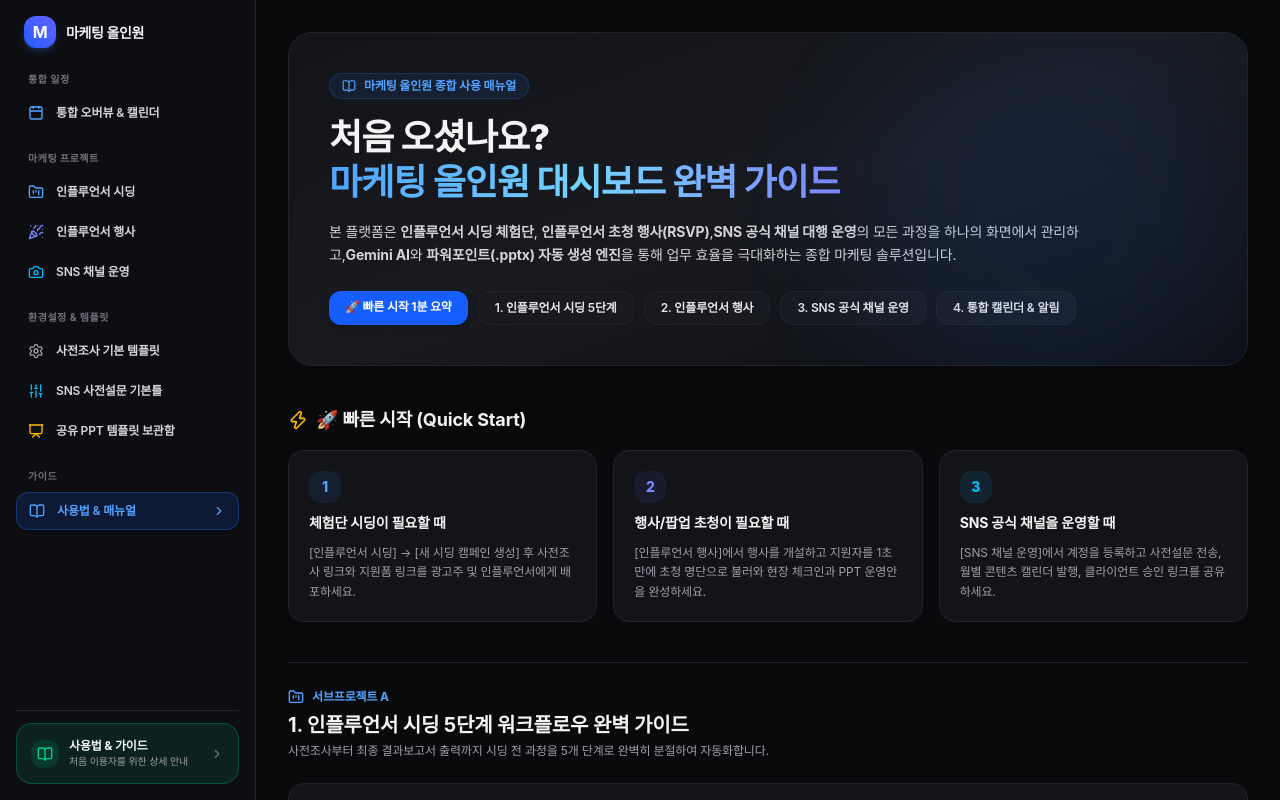
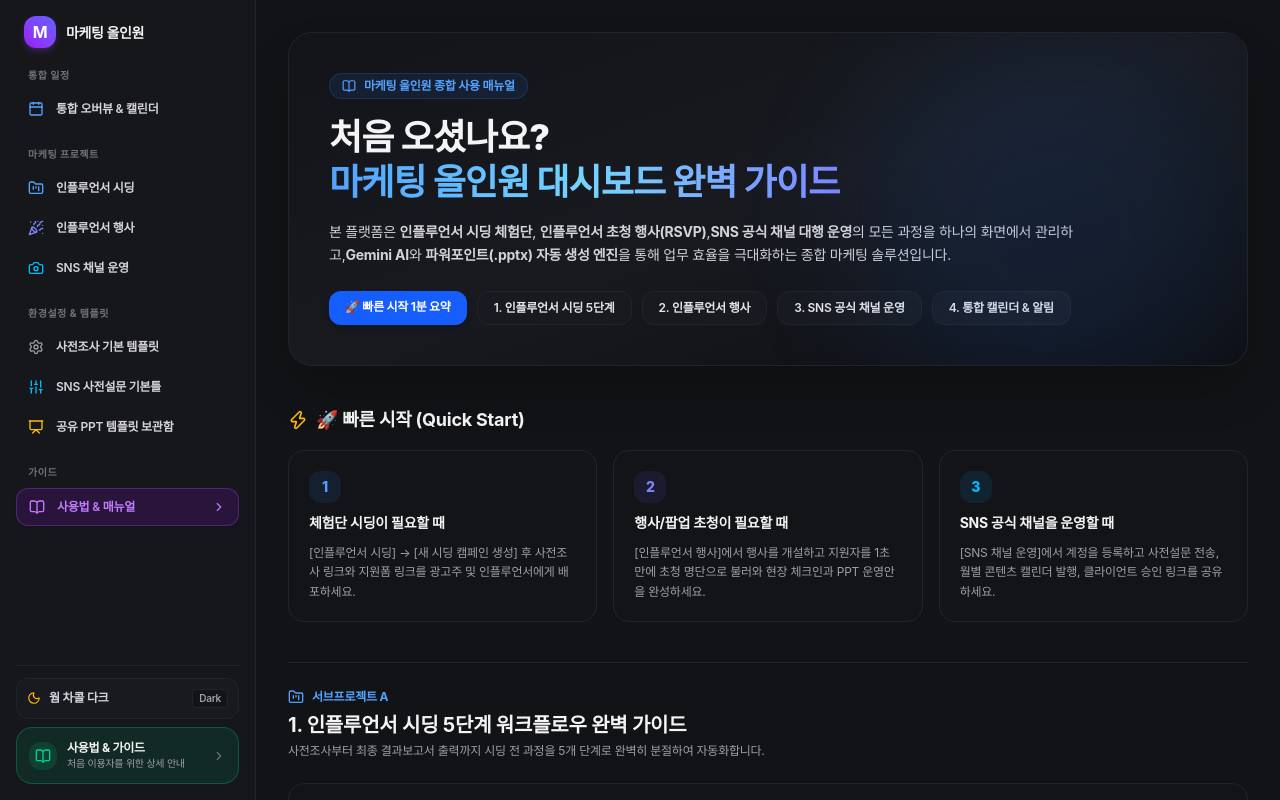
Before and after one commit to grapevine26/marketing_dashboard, a Next.js app: page /guide in a window 1280 px wide. Shown: the top 800 px of the page. Built offline with nearby package versions, Linux system fonts and the light colour scheme.

Commit message:
feat(theme): set Preset 2 (Warm Charcoal) as default dark theme and Preset 3 (Clean Off-White) as light theme with instant toggle

```diff
--- a/app/(dashboard)/layout.tsx
+++ b/app/(dashboard)/layout.tsx
@@ -15,7 +15,9 @@ import {
   Presentation,
   Sliders,
   BookOpen,
+  Palette,
 } from "lucide-react";
+import ThemeToggleButton from "@/components/ThemeToggleButton";
 
 export default function DashboardLayout({
   children,
@@ -110,24 +112,26 @@ export default function DashboardLayout({
   const closeMenu = () => setMobileMenuOpen(false);
 
   return (
-    <div className="min-h-screen flex flex-col md:flex-row bg-[#090A0C] text-zinc-100 font-sans antialiased">
+    <div className="min-h-screen flex flex-col md:flex-row bg-[#121316] text-zinc-100 font-sans antialiased transition-colors duration-200">
       {/* Mobile Top Header */}
-      <header className="md:hidden sticky top-0 z-40 flex items-center justify-between px-4 py-3 bg-[#0D0E12]/95 backdrop-blur-md border-b border-[#22242A]">
+      <header className="md:hidden sticky top-0 z-40 flex items-center justify-between px-4 py-3 bg-[#16171B]/95 backdrop-blur-md border-b border-[#22242A]">
         <Link href="/" className="flex items-center gap-2.5">
-          <div className="w-7 h-7 rounded-lg bg-gradient-to-tr from-blue-600 to-indigo-500 flex items-center justify-center font-bold text-white text-xs shadow-md shadow-blue-500/20">
+          <div className="w-7 h-7 rounded-lg bg-gradient-to-tr from-purple-600 to-indigo-500 flex items-center justify-center font-bold text-white text-xs shadow-md shadow-purple-500/20">
             M
           </div>
           <span className="font-bold text-zinc-100 text-sm tracking-tight">마케팅 올인원</span>
         </Link>
 
+        <div className="flex items-center gap-2">
           <button
             type="button"
             aria-label="메뉴 열기"
             onClick={() => setMobileMenuOpen(!mobileMenuOpen)}
-          className="p-2 rounded-xl bg-[#131418] border border-[#22242A] text-zinc-300 hover:text-white active:scale-95 transition"
+            className="p-2 rounded-xl bg-[#191B20] border border-[#22242A] text-zinc-300 hover:text-white active:scale-95 transition"
           >
             {mobileMenuOpen ? <X className="w-5 h-5" /> : <Menu className="w-5 h-5" />}
           </button>
+        </div>
       </header>
 
       {/* Mobile Slide-over Drawer Backdrop */}
@@ -140,14 +144,14 @@ export default function DashboardLayout({
 
       {/* Sidebar Drawer */}
       <aside
-        className={`fixed md:sticky top-0 bottom-0 left-0 z-50 w-72 md:w-64 border-r border-[#22242A] bg-[#0D0E12] flex flex-col p-4 space-y-6 shrink-0 transition-transform duration-300 ease-in-out md:translate-x-0 ${
+        className={`fixed md:sticky top-0 bottom-0 left-0 z-50 w-72 md:w-64 border-r border-[#22242A] bg-[#16171B] flex flex-col p-4 space-y-5 shrink-0 transition-transform duration-300 ease-in-out md:translate-x-0 ${
           mobileMenuOpen ? "translate-x-0 shadow-2xl" : "-translate-x-full md:translate-x-0"
         } h-screen overflow-y-auto`}
       >
         {/* Sidebar Brand Header */}
         <div className="px-2 flex items-center justify-between">
           <Link href="/" onClick={closeMenu} className="flex items-center gap-2.5">
-            <div className="w-8 h-8 rounded-xl bg-gradient-to-tr from-blue-600 to-indigo-500 flex items-center justify-center font-bold text-white shadow-md shadow-blue-500/20">
+            <div className="w-8 h-8 rounded-xl bg-gradient-to-tr from-purple-600 to-indigo-500 flex items-center justify-center font-bold text-white shadow-md shadow-purple-500/20">
               M
             </div>
             <div>
@@ -159,7 +163,7 @@ export default function DashboardLayout({
           <button
             type="button"
             onClick={closeMenu}
-            className="md:hidden p-1.5 rounded-lg text-zinc-400 hover:text-white hover:bg-[#181A20]"
+            className="md:hidden p-1.5 rounded-lg text-zinc-400 hover:text-white hover:bg-[#21232B]"
           >
             <X className="w-5 h-5" />
           </button>
@@ -182,15 +186,15 @@ export default function DashboardLayout({
                     onClick={closeMenu}
                     className={`flex items-center justify-between px-3 py-2.5 rounded-xl text-xs font-semibold transition ${
                       active
-                        ? "bg-blue-600/15 border border-blue-500/30 text-blue-400 shadow-sm"
-                        : "text-zinc-300 hover:text-white hover:bg-[#181A20]"
+                        ? "bg-purple-600/15 border border-purple-500/30 text-purple-400 shadow-sm"
+                        : "text-zinc-300 hover:text-white hover:bg-[#21232B]"
                     }`}
                   >
                     <div className="flex items-center gap-3">
-                      <Icon className={`w-4 h-4 ${active ? "text-blue-400" : item.color}`} />
+                      <Icon className={`w-4 h-4 ${active ? "text-purple-400" : item.color}`} />
                       <span>{item.name}</span>
                     </div>
-                    {active && <ChevronRight className="w-3.5 h-3.5 text-blue-400" />}
+                    {active && <ChevronRight className="w-3.5 h-3.5 text-purple-400" />}
                   </Link>
                 );
               })}
@@ -198,15 +202,19 @@ export default function DashboardLayout({
           ))}
         </nav>
 
-        {/* Usage Guide Button at Bottom */}
-        <div className="pt-3 border-t border-[#22242A]">
+        {/* Theme Toggle & Usage Guide Buttons at Bottom */}
+        <div className="pt-3 border-t border-[#22242A] space-y-2">
+          {/* Theme Switcher Toggle */}
+          <ThemeToggleButton />
+
+          {/* User Guide Button */}
           <Link
             href="/guide"
             onClick={closeMenu}
-            className={`w-full p-3.5 rounded-2xl border transition flex items-center justify-between group ${
+            className={`w-full p-3 rounded-2xl border transition flex items-center justify-between group ${
               pathname === "/guide"
                 ? "bg-emerald-600/15 border-emerald-500/30 text-emerald-400"
-                : "bg-[#131418] hover:bg-[#181A20] border-[#22242A] hover:border-emerald-500/30 text-zinc-200"
+                : "bg-[#191B20] hover:bg-[#21232B] border-[#22242A] hover:border-emerald-500/30 text-zinc-200"
             }`}
           >
             <div className="flex items-center gap-2.5">
--- a/app/globals.css
+++ b/app/globals.css
@@ -6,13 +6,132 @@
 }
 
 :root {
-  --background: #090a0c;
-  --foreground: #f4f4f5;
+  --background: #121316;
+  --foreground: #ECECF1;
+}
+
+html.dark,
+[data-theme="dark"] {
+  --background: #121316;
+  --foreground: #ECECF1;
+  color-scheme: dark;
+}
+
+html.light,
+[data-theme="light"] {
+  --background: #F8FAFC;
+  --foreground: #0F172A;
+  color-scheme: light;
 }
 
 body {
-  background: var(--background);
+  background-color: var(--background);
   color: var(--foreground);
-  font-family: -apple-system, BlinkMacSystemFont, "Segoe UI", Roboto, Helvetica, Arial, sans-serif;
-  letter-spacing: -0.01em;
+  font-family: -apple-system, BlinkMacSystemFont, "Segoe UI", Roboto, "Noto Sans KR", Helvetica, Arial, sans-serif;
+  letter-spacing: -0.015em;
+  transition: background-color 0.2s ease, color 0.2s ease;
 }
+
+/* =========================================================================
+   Light Mode Overrides (Clean Off-White #F8FAFC & Crisp White Cards)
+   ========================================================================= */
+html.light body,
+[data-theme="light"] body {
+  background-color: #F8FAFC !important;
+  color: #0F172A !important;
+}
+
+html.light header,
+html.light aside,
+[data-theme="light"] header,
+[data-theme="light"] aside {
+  background-color: #FFFFFF !important;
+  border-color: #E2E8F0 !important;
+}
+
+/* Map dark card backgrounds to clean white cards in light mode */
+html.light div[class*="bg-[#131418]"],
+html.light div[class*="bg-[#181A20]"],
+html.light div[class*="bg-[#090A0C]"],
+[data-theme="light"] div[class*="bg-[#131418]"],
+[data-theme="light"] div[class*="bg-[#181A20]"],
+[data-theme="light"] div[class*="bg-[#090A0C]"] {
+  background-color: #FFFFFF !important;
+  border-color: #E2E8F0 !important;
+}
+
+/* Light Mode Secondary subcards/badges */
+html.light div[class*="bg-[#090A0C]"] input,
+html.light div[class*="bg-[#090A0C]"] select,
+[data-theme="light"] div[class*="bg-[#090A0C]"] input,
+[data-theme="light"] div[class*="bg-[#090A0C]"] select {
+  background-color: #F8FAFC !important;
+  border-color: #CBD5E1 !important;
+}
+
+/* Typography in light mode */
+html.light .text-zinc-100,
+[data-theme="light"] .text-zinc-100 {
+  color: #0F172A !important;
+}
+
+html.light .text-zinc-200,
+[data-theme="light"] .text-zinc-200 {
+  color: #1E293B !important;
+}
+
+html.light .text-zinc-300,
+[data-theme="light"] .text-zinc-300 {
+  color: #334155 !important;
+}
+
+html.light .text-zinc-400,
+[data-theme="light"] .text-zinc-400 {
+  color: #64748B !important;
+}
+
+html.light .text-zinc-500,
+[data-theme="light"] .text-zinc-500 {
+  color: #94A3B8 !important;
+}
+
+/* Tables in light mode */
+html.light table,
+[data-theme="light"] table {
+  background-color: #FFFFFF !important;
+}
+
+html.light table thead,
+[data-theme="light"] table thead {
+  background-color: #F1F5F9 !important;
+  border-color: #E2E8F0 !important;
+}
+
+html.light table tbody tr,
+[data-theme="light"] table tbody tr {
+  border-color: #E2E8F0 !important;
+}
+
+html.light table tbody tr:hover,
+[data-theme="light"] table tbody tr:hover {
+  background-color: #F8FAFC !important;
+}
+
+/* Inputs, Textareas, Selects */
+html.light input:not([type="checkbox"]):not([type="radio"]),
+html.light textarea,
+html.light select,
+[data-theme="light"] input:not([type="checkbox"]):not([type="radio"]),
+[data-theme="light"] textarea,
+[data-theme="light"] select {
+  background-color: #F8FAFC !important;
+  color: #0F172A !important;
+  border-color: #CBD5E1 !important;
+}
+
+html.light input::placeholder,
+html.light textarea::placeholder,
+[data-theme="light"] input::placeholder,
+[data-theme="light"] textarea::placeholder {
+  color: #94A3B8 !important;
+}
--- a/app/layout.tsx
+++ b/app/layout.tsx
@@ -1,5 +1,6 @@
 import type { Metadata, Viewport } from "next";
 import "./globals.css";
+import { ThemeProvider } from "@/components/ThemeProvider";
 
 export const metadata: Metadata = {
   title: "마케팅 올인원 | 통합 인플루언서 & 마케팅 플랫폼",
@@ -11,7 +12,7 @@ export const viewport: Viewport = {
   initialScale: 1,
   maximumScale: 1,
   userScalable: false,
-  themeColor: "#090A0C",
+  themeColor: "#121316",
 };
 
 export default function RootLayout({
@@ -20,9 +21,11 @@ export default function RootLayout({
   children: React.ReactNode;
 }) {
   return (
-    <html lang="ko" className="dark">
-      <body className="min-h-screen bg-[#090A0C] text-zinc-100 antialiased flex flex-col selection:bg-blue-500 selection:text-white">
-        {children}
+    <html lang="ko" className="dark" data-theme="dark" suppressHydrationWarning>
+      <body className="min-h-screen bg-[#121316] text-zinc-100 antialiased flex flex-col selection:bg-purple-600 selection:text-white font-sans">
+        <ThemeProvider>
+          {children}
+        </ThemeProvider>
       </body>
     </html>
   );
--- /dev/null
+++ b/components/ThemeProvider.tsx
@@ -0,0 +1,62 @@
+"use client";
+
+import React, { createContext, useContext, useEffect, useState } from "react";
+
+type Theme = "dark" | "light";
+
+interface ThemeContextType {
+  theme: Theme;
+  toggleTheme: () => void;
+  setTheme: (theme: Theme) => void;
+}
+
+const ThemeContext = createContext<ThemeContextType>({
+  theme: "dark",
+  toggleTheme: () => {},
+  setTheme: () => {},
+});
+
+export function ThemeProvider({ children }: { children: React.ReactNode }) {
+  const [theme, setCurrentTheme] = useState<Theme>("dark");
+  const [mounted, setMounted] = useState(false);
+
+  useEffect(() => {
+    const saved = localStorage.getItem("marketing_theme") as Theme | null;
+    if (saved === "light" || saved === "dark") {
+      setCurrentTheme(saved);
+      document.documentElement.classList.remove("dark", "light");
+      document.documentElement.classList.add(saved);
+      document.documentElement.setAttribute("data-theme", saved);
+    } else {
+      // Default to dark (Warm Charcoal)
+      setCurrentTheme("dark");
+      document.documentElement.classList.remove("dark", "light");
+      document.documentElement.classList.add("dark");
+      document.documentElement.setAttribute("data-theme", "dark");
+    }
+    setMounted(true);
+  }, []);
+
+  const setTheme = (newTheme: Theme) => {
+    setCurrentTheme(newTheme);
+    localStorage.setItem("marketing_theme", newTheme);
+    document.documentElement.classList.remove("dark", "light");
+    document.documentElement.classList.add(newTheme);
+    document.documentElement.setAttribute("data-theme", newTheme);
+  };
+
+  const toggleTheme = () => {
+    const nextTheme = theme === "dark" ? "light" : "dark";
+    setTheme(nextTheme);
+  };
+
+  return (
+    <ThemeContext.Provider value={{ theme, toggleTheme, setTheme }}>
+      {children}
+    </ThemeContext.Provider>
+  );
+}
+
+export function useTheme() {
+  return useContext(ThemeContext);
+}
--- /dev/null
+++ b/components/ThemeToggleButton.tsx
@@ -0,0 +1,29 @@
+"use client";
+
+import { useTheme } from "./ThemeProvider";
+import { Sun, Moon } from "lucide-react";
+
+export default function ThemeToggleButton() {
+  const { theme, toggleTheme } = useTheme();
+
+  return (
+    <button
+      type="button"
+      onClick={toggleTheme}
+      title={theme === "dark" ? "화이트(라이트) 모드로 전환" : "웜 차콜 다크 모드로 전환"}
+      className="flex items-center justify-between w-full p-2.5 rounded-xl bg-[#181A20] hover:bg-[#22242A] border border-[#22242A] text-xs font-semibold transition active:scale-95 text-zinc-300 hover:text-white"
+    >
+      <div className="flex items-center gap-2">
+        {theme === "dark" ? (
+          <Moon className="w-3.5 h-3.5 text-amber-400" />
+        ) : (
+          <Sun className="w-3.5 h-3.5 text-blue-500" />
+        )}
+        <span>{theme === "dark" ? "웜 차콜 다크" : "클린 화이트"}</span>
+      </div>
+      <span className="text-[10px] px-1.5 py-0.5 rounded bg-[#131418] border border-[#22242A] text-zinc-400">
+        {theme === "dark" ? "Dark" : "Light"}
+      </span>
+    </button>
+  );
+}
```
Lines whose indentation alone changed are shown as unchanged.
